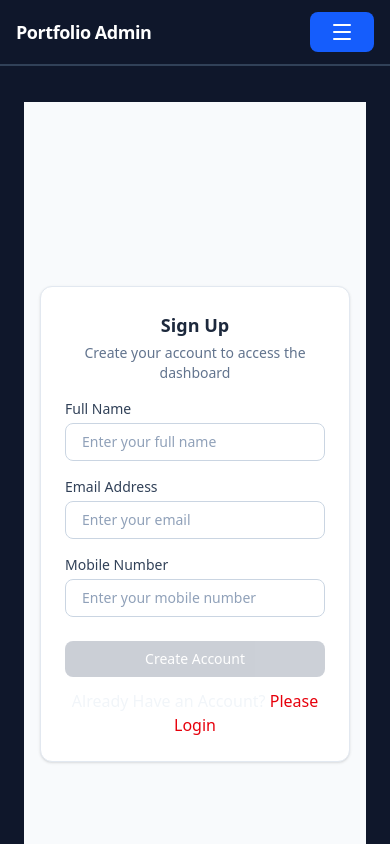
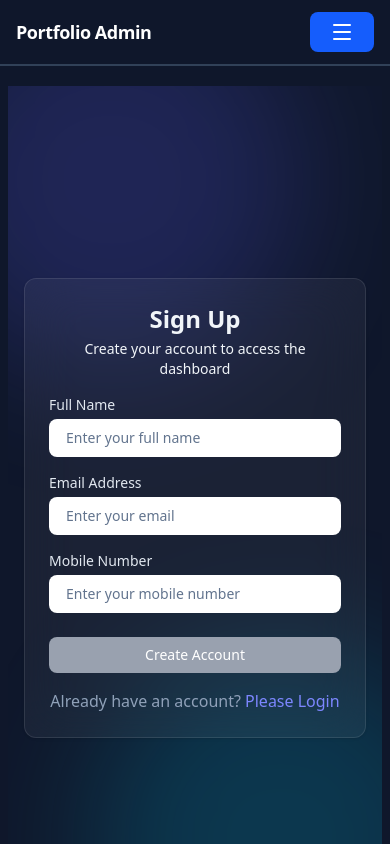
Before and after one commit to Subhas6033/Portfolio-Admin, a React (Vite) app in the folder Client/: page /signup in a window 390 px wide. Shown: the top 844 px of the page. Built offline with nearby package versions, Linux system fonts and the light colour scheme.

Commit message:
Refactor UI components for improved styling and responsiveness

```diff
--- a/Client/src/Components/Common/Card.jsx
+++ b/Client/src/Components/Common/Card.jsx
@@ -28,14 +28,10 @@ const Card = ({
         {(title || description) && (
           <div className="mb-4">
             {title && (
-              <h2 className="text-lg text-center font-semibold text-slate-800">
-                {title}
-              </h2>
+              <h2 className="text-2xl text-center font-semibold">{title}</h2>
             )}
             {description && (
-              <p className="text-sm text-center text-slate-500 mt-1">
-                {description}
-              </p>
+              <p className="text-sm text-center mt-1">{description}</p>
             )}
           </div>
         )}
--- a/Client/src/Components/Common/Footer.jsx
+++ b/Client/src/Components/Common/Footer.jsx
@@ -8,7 +8,7 @@ const Footer = () => {
   const navigate = useNavigate();
 
   return (
-    <footer className="bg-gray-900 text-gray-300">
+    <footer className="bg-gray-900 text-gray-300 border-t border-gray-600">
       <div className="mx-auto max-w-7xl px-6 py-12">
         {/* Top section */}
         <div className="grid gap-10 grid-cols-2 place-items-center">
--- a/Client/src/Components/Common/Input.jsx
+++ b/Client/src/Components/Common/Input.jsx
@@ -16,7 +16,7 @@ const Input = forwardRef(
     return (
       <div className="flex flex-col gap-1">
         {label && (
-          <label htmlFor={id} className="text-sm font-medium text-slate-700">
+          <label htmlFor={id} className="text-sm font-medium text-slate-200">
             {label}
           </label>
         )}
--- a/Client/src/Layout/Layout.jsx
+++ b/Client/src/Layout/Layout.jsx
@@ -6,7 +6,7 @@ const Layout = ({ children }) => {
     <div className="min-h-screen bg-slate-900 text-slate-100">
       <Navbar />
 
-      <main className="min-h-[calc(100vh-128px)] px-6 py-4">{children}</main>
+      <main className="min-h-[calc(100vh-128px)] px-2">{children}</main>
 
       <Footer />
     </div>
--- a/Client/src/Pages/Auth/Login.jsx
+++ b/Client/src/Pages/Auth/Login.jsx
@@ -1,4 +1,5 @@
 import React, { useState } from "react";
+import { motion } from "motion/react";
 import { Card, Input, Button } from "../../Components/index";
 import { useForm } from "react-hook-form";
 import { useNavigate } from "react-router-dom";
@@ -17,21 +18,39 @@ const Login = () => {
   });
 
   const [isSubmitting, setIsSubmitting] = useState(false);
+  const navigate = useNavigate();
 
   const handleFormSubmit = (data) => {
     console.log("Submitted Data =>", data);
     setIsSubmitting(true);
   };
 
-  const navigate = useNavigate();
+  return (
+    <div className="relative min-h-screen flex items-center justify-center bg-slate-900 overflow-hidden px-4">
+      {/* Background glows */}
+      <motion.div
+        className="pointer-events-none absolute -top-32 -left-32 h-96 w-96 rounded-full bg-indigo-500/20 blur-3xl"
+        animate={{ x: [0, 40, 0], y: [0, 30, 0] }}
+        transition={{ duration: 12, repeat: Infinity, ease: "easeInOut" }}
+      />
+      <motion.div
+        className="pointer-events-none absolute -bottom-32 -right-32 h-96 w-96 rounded-full bg-cyan-500/20 blur-3xl"
+        animate={{ x: [0, -40, 0], y: [0, -30, 0] }}
+        transition={{ duration: 14, repeat: Infinity, ease: "easeInOut" }}
+      />
 
-  return (
-    <div className="min-h-screen flex items-center justify-center bg-slate-50 px-4">
-      <form
+      <motion.form
         onSubmit={handleSubmit(handleFormSubmit)}
-        className="w-full max-w-md"
+        className="relative z-10 w-full max-w-md"
+        initial={{ opacity: 0, y: 20 }}
+        animate={{ opacity: 1, y: 0 }}
+        transition={{ duration: 0.6, ease: "easeOut" }}
       >
-        <Card title="Login" description="Please login to update the data">
+        <Card
+          title="Login"
+          description="Access your admin dashboard"
+          className="bg-white/5 backdrop-blur-xl border border-white/10 text-slate-100"
+        >
           <div className="space-y-4">
             <Input
               id="fullName"
@@ -41,6 +60,7 @@ const Login = () => {
                 required: "Name is required",
               })}
               error={errors.fullName?.message}
+              className="bg-slate-900 text-white placeholder:text-slate-500 border-white/10"
             />
 
             <Input
@@ -56,27 +76,29 @@ const Login = () => {
                 },
               })}
               error={errors.email?.message}
+              className="bg-slate-900 text-white placeholder:text-slate-500 border-white/10"
             />
 
             <Button
               type="submit"
-              className="w-full mt-2"
               disabled={!isValid || isSubmitting}
+              className="w-full mt-2 bg-indigo-600 hover:bg-indigo-500 transition"
             >
-              {isSubmitting ? "Logging In" : "Login"}
+              {isSubmitting ? "Logging In..." : "Login"}
             </Button>
           </div>
-          <p className="text-center mt-3">
-            Don't Have Account?{" "}
+
+          <p className="text-center mt-4 text-slate-400">
+            Don&apos;t have an account?{" "}
             <span
-              className="text-red-500 hover:underline hover:cursor-pointer"
+              className="text-indigo-400 hover:underline cursor-pointer"
               onClick={() => navigate("/signup")}
             >
-              Plese Signup
+              Please Signup
             </span>
           </p>
         </Card>
-      </form>
+      </motion.form>
     </div>
   );
 };
--- a/Client/src/Pages/Auth/Signup.jsx
+++ b/Client/src/Pages/Auth/Signup.jsx
@@ -1,4 +1,5 @@
 import React, { useState } from "react";
+import { motion } from "motion/react";
 import { Button, Input, Card } from "../../Components/index";
 import { useForm } from "react-hook-form";
 import { useNavigate } from "react-router-dom";
@@ -18,25 +19,38 @@ const Signup = () => {
   });
 
   const [isSubmitting, setIsSubmitting] = useState(false);
+  const navigate = useNavigate();
 
   const handleSubmitForm = (data) => {
     console.log("Submitted Data", data);
     setIsSubmitting(true);
-    // TODO: Handel API Calls
   };
 
-  const navigate = useNavigate();
+  return (
+    <div className="relative min-h-screen flex items-center justify-center bg-slate-900 overflow-hidden px-4">
+      {/* Background glows */}
+      <motion.div
+        className="pointer-events-none absolute -top-32 -left-32 h-96 w-96 rounded-full bg-indigo-500/20 blur-3xl"
+        animate={{ x: [0, 40, 0], y: [0, 30, 0] }}
+        transition={{ duration: 12, repeat: Infinity, ease: "easeInOut" }}
+      />
+      <motion.div
+        className="pointer-events-none absolute -bottom-32 -right-32 h-96 w-96 rounded-full bg-cyan-500/20 blur-3xl"
+        animate={{ x: [0, -40, 0], y: [0, -30, 0] }}
+        transition={{ duration: 14, repeat: Infinity, ease: "easeInOut" }}
+      />
 
-  return (
-    <div className="min-h-screen flex items-center justify-center bg-slate-50 px-4">
-      <form
+      <motion.form
         onSubmit={handleSubmit(handleSubmitForm)}
-        className="w-full max-w-md"
+        className="relative z-10 w-full max-w-md"
+        initial={{ opacity: 0, y: 20 }}
+        animate={{ opacity: 1, y: 0 }}
+        transition={{ duration: 0.6, ease: "easeOut" }}
       >
         <Card
           title="Sign Up"
           description="Create your account to access the dashboard"
-          className="space-y-4"
+          className="bg-white/5 backdrop-blur-xl border border-white/10 text-slate-100"
         >
           <div className="space-y-4">
             <Input
@@ -47,6 +61,7 @@ const Signup = () => {
                 required: "Full name is required",
               })}
               error={errors.fullName?.message}
+              className="bg-slate-900 text-white placeholder:text-slate-500 border-white/10"
             />
 
             <Input
@@ -62,6 +77,7 @@ const Signup = () => {
                 },
               })}
               error={errors.email?.message}
+              className="bg-slate-900 text-white placeholder:text-slate-500 border-white/10"
             />
 
             <Input
@@ -72,34 +88,34 @@ const Signup = () => {
               {...register("mobileNumber", {
                 required: "Mobile number is required",
                 pattern: {
-                  value: /^[0-9]{10}$/, // 10 digit number
+                  value: /^[0-9]{10}$/,
                   message: "Enter a valid 10-digit mobile number",
                 },
               })}
               error={errors.mobileNumber?.message}
+              className="bg-slate-900 text-white placeholder:text-slate-500 border-white/10"
             />
 
             <Button
               type="submit"
-              className={`w-full mt-2 ${
-                !isValid ? "opacity-50 cursor-not-allowed" : ""
-              }`}
               disabled={!isValid || isSubmitting}
+              className="w-full mt-2 bg-indigo-600 hover:bg-indigo-500 transition"
             >
-              {isSubmitting ? "Creating Account" : "Create Account"}
+              {isSubmitting ? "Creating Account..." : "Create Account"}
             </Button>
           </div>
-          <p className="mt-3 text-center">
-            Already Have an Account?{" "}
+
+          <p className="mt-4 text-center text-slate-400">
+            Already have an account?{" "}
             <span
-              className="text-red-600 hover:cursor-pointer hover:underline"
+              className="text-indigo-400 hover:underline cursor-pointer"
               onClick={() => navigate("/login")}
             >
               Please Login
             </span>
           </p>
         </Card>
-      </form>
+      </motion.form>
     </div>
   );
 };
```
Also changed, not shown: Client/src/Components/Common/HeroSection.jsx (+16 -22 lines).
